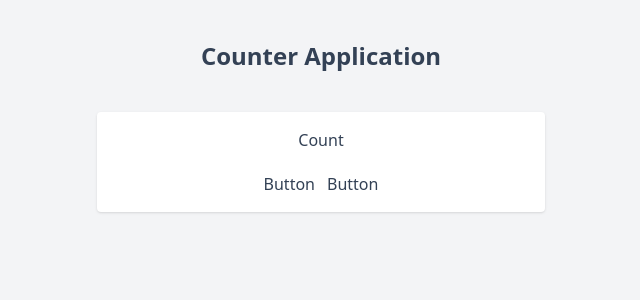
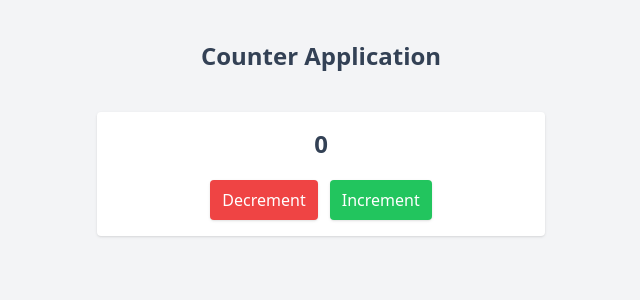
Before and after one commit to it27427/react-redux-Redux-Toolkit, a React (Vite) app: page / in a window 1280 px wide. Shown: the top 300 px of the page, without its empty margins (319-959 px from the left). Built offline with nearby package versions, Linux system fonts and the light colour scheme.

Commit message:
Count and Button Component

```diff
--- a/src/components/Button.jsx
+++ b/src/components/Button.jsx
@@ -1,7 +1,20 @@
 import React from 'react';
 
-const Button = () => {
-  return <button type='button'>Button</button>;
+const Button = ({ children, type, handler }) => {
+  const btnClasses =
+    type === 'danger'
+      ? 'bg-red-500 text-white px-3 py-2 rounded shadow'
+      : 'bg-green-500 text-white px-3 py-2 rounded shadow';
+
+  return (
+    <button type={type} className={btnClasses} onClick={handler}>
+      {children}
+    </button>
+  );
+};
+
+Button.defaultProps = {
+  type: 'button',
 };
 
 export default Button;
--- a/src/components/Count.jsx
+++ b/src/components/Count.jsx
@@ -1,10 +1,8 @@
-import React from 'react';
-
-const Count = () => {
+const Count = ({ count }) => {
   return (
-    <div>
-      <h1>Count</h1>
-    </div>
+    <>
+      <h2 className='text-2xl font-semibold'>{count}</h2>
+    </>
   );
 };
 
--- a/src/components/Counter.jsx
+++ b/src/components/Counter.jsx
@@ -18,8 +18,10 @@ const Counter = () => {
       <Count count={count} />
 
       <div className='flex space-x-3'>
+        <Button type='danger' handler={handleDecrement}>
+          Decrement
+        </Button>
         <Button handler={handleIncrement}>Increment</Button>
-        <Button handler={handleDecrement}>Decrement</Button>
       </div>
     </div>
   );
```
